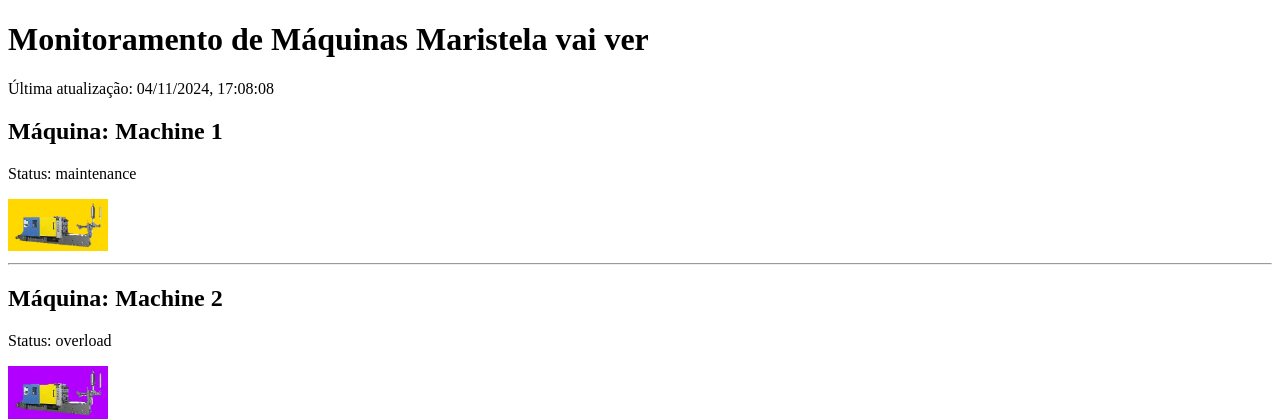
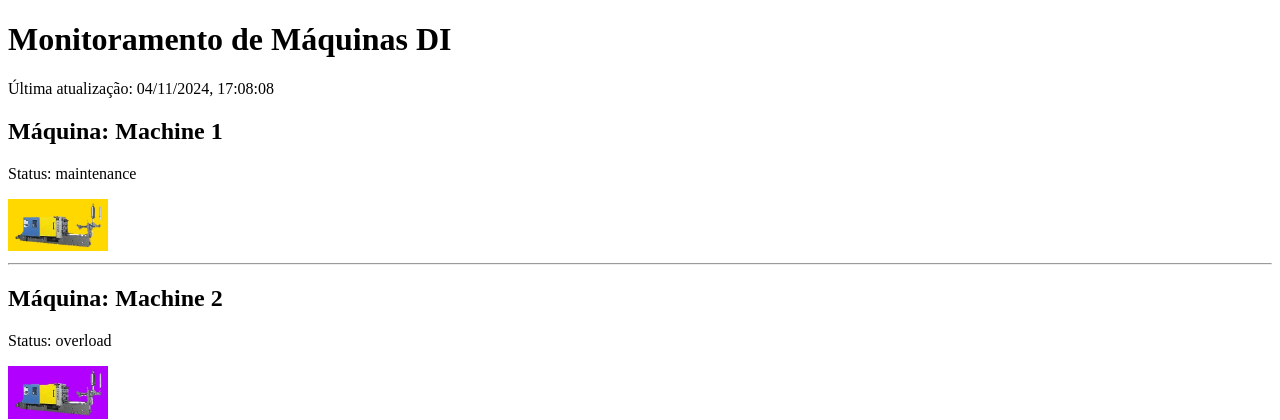
Before and after one commit to oMaestro174/monmachines, a PHP site: page / in a window 1280 px wide. Shown: the top 420 px of the page. Run offline with PHP 8.4, Linux system fonts and the light colour scheme; data comes from the database, SQL or seed files in the repository; data that the repository does not hold is empty.

Commit message:
alterações no index.php

```diff
--- a/backend/index.php
+++ b/backend/index.php
@@ -60,7 +60,7 @@
     </script>
 </head>
 <body>
-    <h1>Monitoramento de Máquinas Maristela vai ver</h1>
+    <h1>Monitoramento de Máquinas DI </h1>
     <p id="ultima-atualizacao"></p>
     <div id="machines"></div>
 </body>
```
